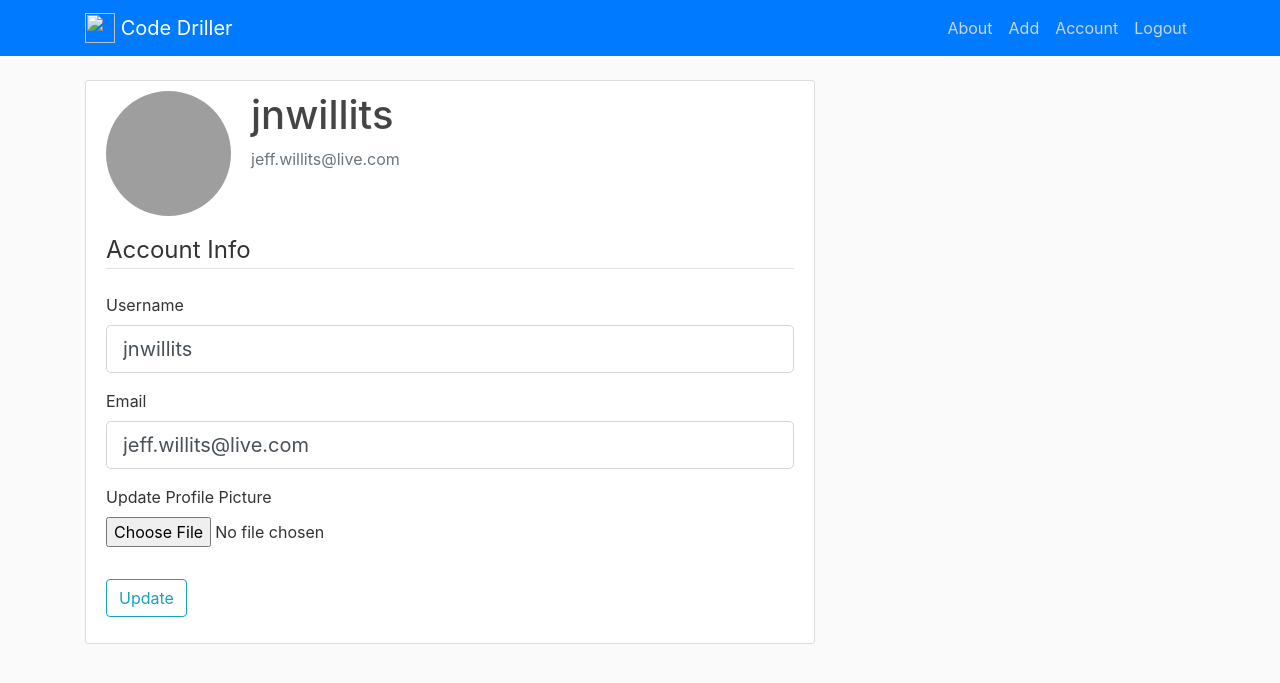
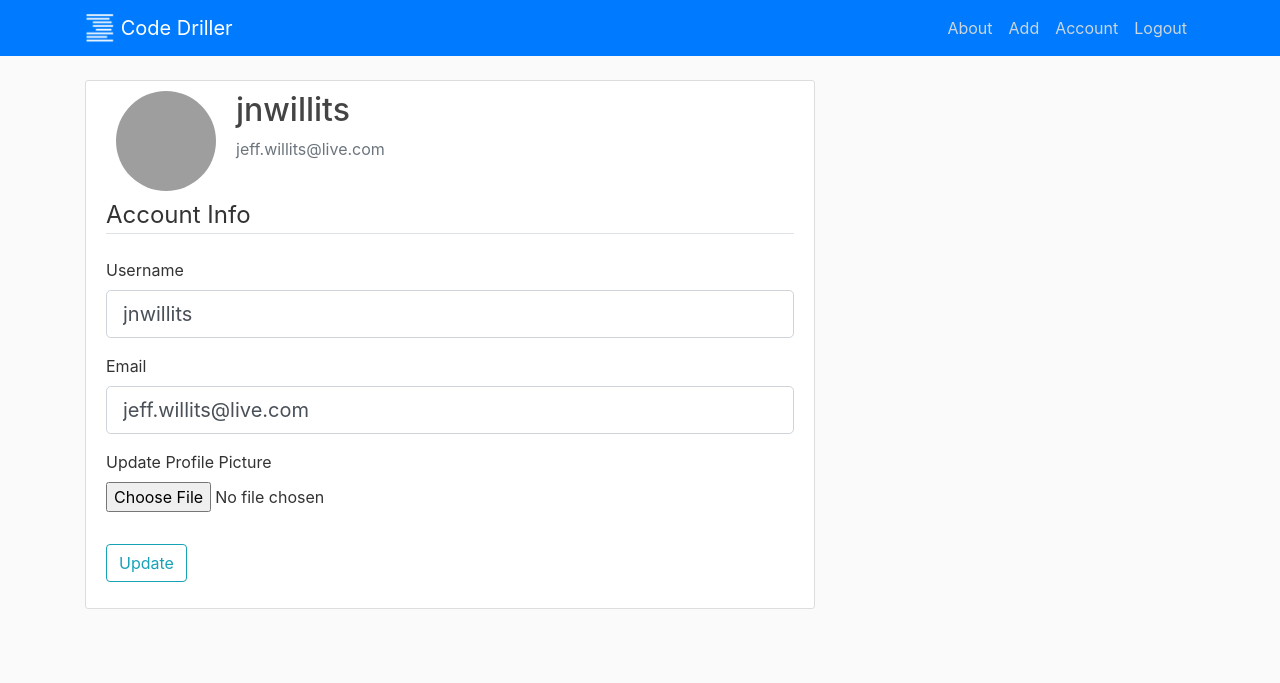
Before and after one commit to jnwillits/code-driller, a Flask app: page /account in a window 1280 px wide. Shown: the top 683 px of the page. Run offline with Flask 2, Linux system fonts and the light colour scheme; a user stored in the database is signed in; some libraries are stand-ins or nearby versions; grey boxes are pictures that could not be loaded.

Commit message:
prior to deployment

```diff
--- a/codedriller/static/main.css
+++ b/codedriller/static/main.css
@@ -69,12 +69,13 @@
 }
 
 .account-img {
-  height: 125px;
-  width: 125px;
+  height: 100px;
+  width: 100px;
+  margin-left: 10px;
   margin-right: 20px;
-  margin-bottom: 16px;
+  margin-bottom: 6px;
 }
 
 .account-heading {
-  font-size: 2.5rem;
+  font-size: 2.0rem;
 }
```
Also changed, not shown: codedriller/static/favicon-32x32.png (added).
